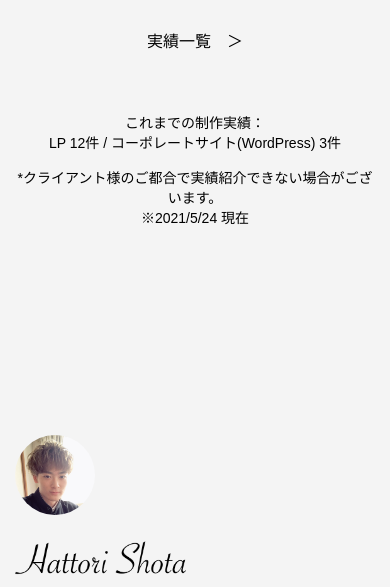
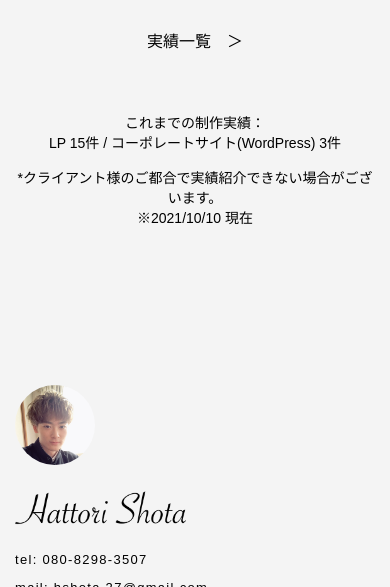
Before and after one commit to hshota27/myportfolio, a plain HTML site: page index.html in a window 390 px wide. Shown: the part 1351-1938 px from the top of the page. Drawn offline with nearby package versions, Linux system fonts and the light colour scheme; a script that the page names is missing.

Commit message:
Add files via upload

```diff
--- a/index.html
+++ b/index.html
@@ -86,13 +86,14 @@
     </header>
 
     <!-- section start -->
+    <!-- works -->
     <section class="works section" id="works-section">
         <h1 class="section-title gothic" data-aos="fade-up" data-aos-offset="100" data-aos-duration="1500">
             WORKS<br>
             <span>作品集</span>
         </h1>
 
-        <!-- works -->
+        <div class="works__wrap">
             <div class="works__swiper">
                 <div class="swiper-container">
                     <div class="swiper-wrapper">
@@ -121,24 +122,25 @@
                 <div class="swiper-button-prev"></div>
                 <div class="swiper-button-next"></div>
             </div>
+            <div class="works__all"><a href="./works/works.html">実績一覧　＞</a></div>
+        </div>
 
-        <div class="works__all"><a href="./works/works.html">実績一覧　＞</a></div>
         <div class="jisseki">
             <div class="pc567-only">
                 <p class="performance-pc">
                     これまでの制作実績：LP
-                    <span class="big">12</span>
+                    <span class="big">15</span>
                     件 / コーポレートサイト(WordPress)
                     <span class="big">3</span>件<br class="br567">
-                    <span class="small">※2021/5/24 現在</span>
+                    <span class="small">※2021/10/10 現在</span>
                 </p>
                 <p class="attention">*クライアント様のご都合で実績紹介できない場合がございます。</p>
             </div>
             <div class="sp567-only">
                 <p class="performance-sp">これまでの制作実績：</p>
-                <p>LP <span class="big">12</span>件 / コーポレートサイト(WordPress) <span class="big">3</span>件</p>
+                <p>LP <span class="big">15</span>件 / コーポレートサイト(WordPress) <span class="big">3</span>件</p>
                 <p class="attention">*クライアント様のご都合で実績紹介できない場合がございます。</p>
-                <p><span class="small">※2021/5/24 現在</span></p>
+                <p><span class="small">※2021/10/10 現在</span></p>
             </div>
         </div>
     </section>
--- a/scss/_top-work.scss
+++ b/scss/_top-work.scss
@@ -139,7 +139,6 @@ top-work
 
 @media screen and (max-width: 789px) {
     .works {
-        padding-bottom: 50px;
 
         .section-title {
             padding-top: 130px;
```
Also changed, not shown: css/styles.css, 1 other file. Lines whose indentation alone changed are shown as unchanged.
